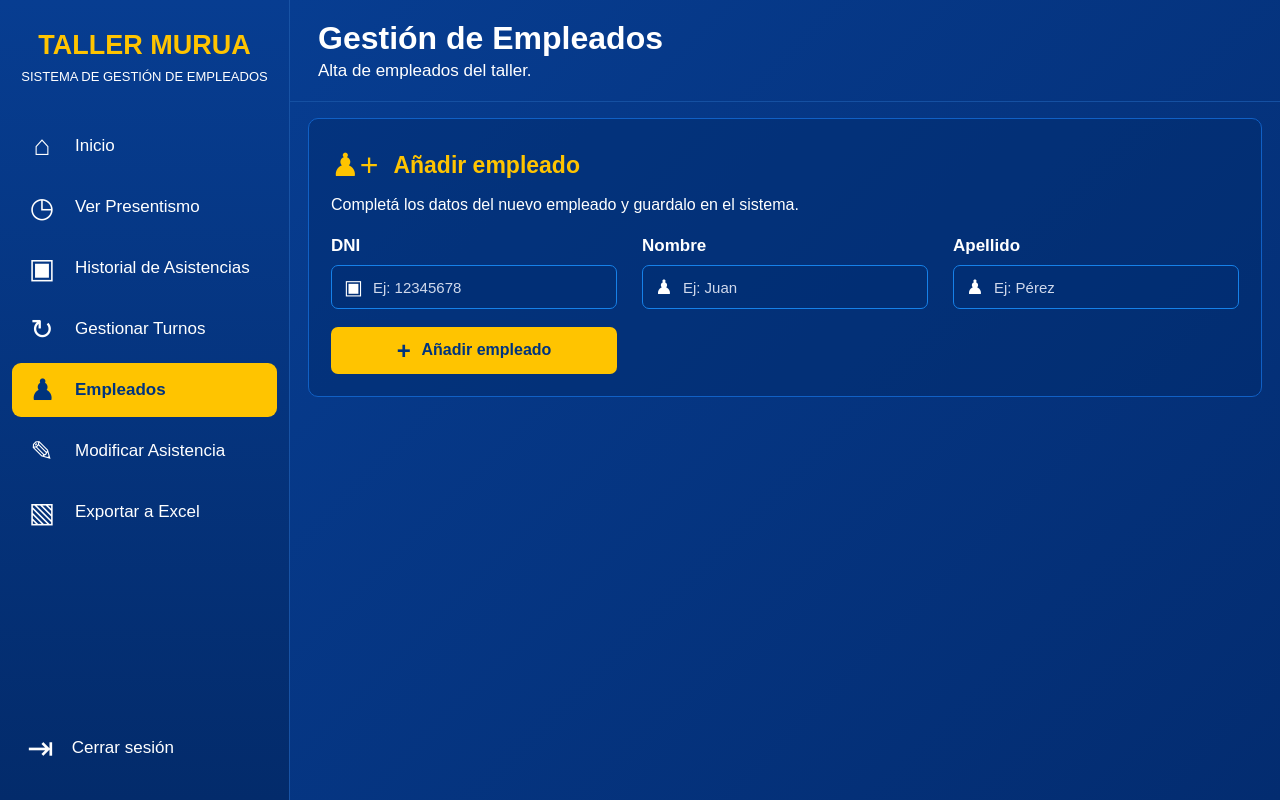
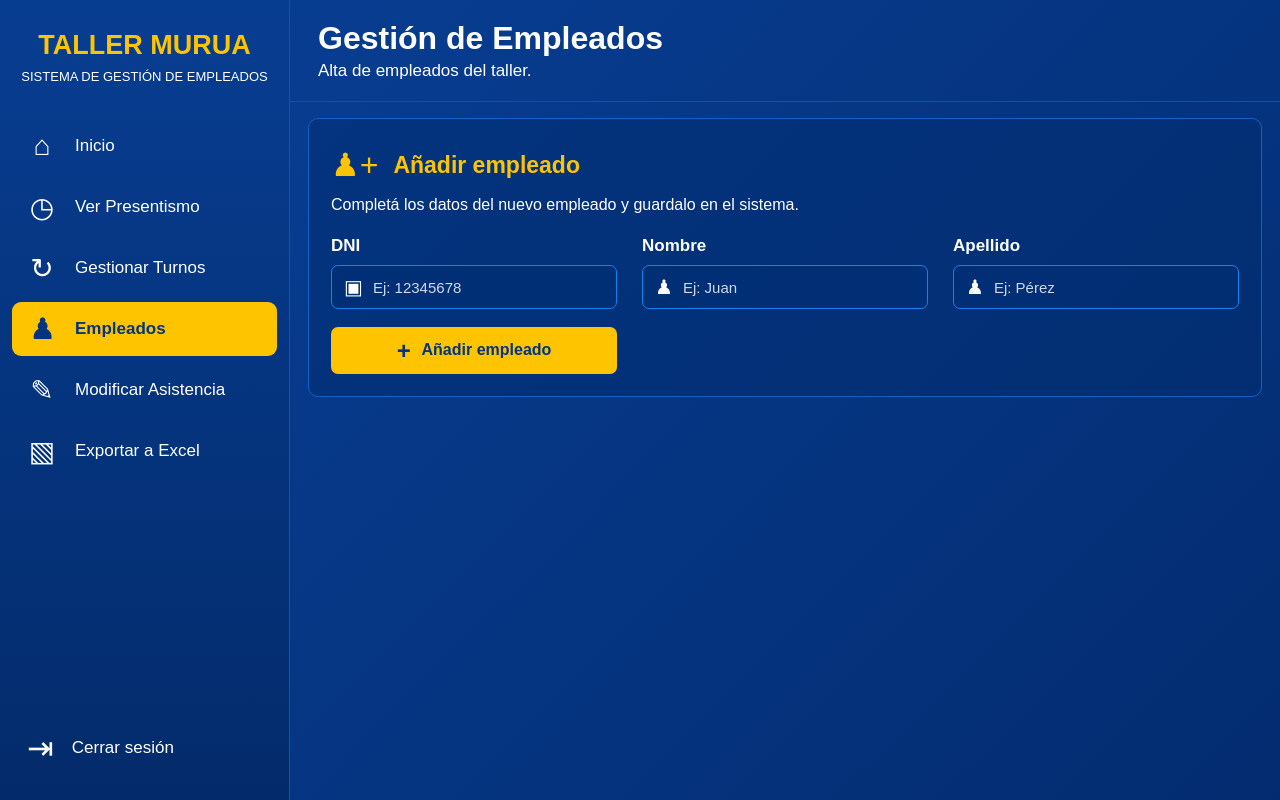
Before and after one commit to NicolasMurua21/asistenciaTallerMecanico, a Python web app: template templates/anadirempleado.html in a window 1280 px wide. Run offline with Jinja, Linux system fonts and the light colour scheme; the template is opened without the code that fills it, so the values that code supplies are empty.

Commit message:
arreglo html

```diff
--- a/templates/anadirempleado.html
+++ b/templates/anadirempleado.html
@@ -21,22 +21,17 @@
 
         <nav class="menu">
 
-            <a href="#" class="menu-item">
+            <a href="#" class="menu-item" onclick="location.href='paneladmin.html'">
                 <span>⌂</span>
                 Inicio
             </a>
 
-            <a href="#" class="menu-item">
+            <a href="#" class="menu-item" onclick="location.href='presentismo.html'">
                 <span>◷</span>
                 Ver Presentismo
             </a>
 
-            <a href="#" class="menu-item">
-                <span>▣</span>
-                Historial de Asistencias
-            </a>
-
-            <a href="#" class="menu-item">
+            <a href="#" class="menu-item" onclick="location.href='GestionDeTurnos.html'">
                 <span>↻</span>
                 Gestionar Turnos
             </a>
@@ -47,19 +42,19 @@
                 Empleados
             </a>
 
-            <a href="#" class="menu-item">
+            <a href="#" class="menu-item" onclick="location.href='modificarasistencia.html'">
                 <span>✎</span>
                 Modificar Asistencia
             </a>
 
-            <a href="#" class="menu-item">
+            <a href="#" class="menu-item" onclick="location.href='excel.html'">
                 <span>▧</span>
                 Exportar a Excel
             </a>
 
         </nav>
 
-        <button type="button" class="cerrar-sesion" onclick="location.href='PantallaUsuario.html'">
+        <button type="button" class="cerrar-sesion" onclick="location.href='index.html'">
     <span>⇥</span>
     Cerrar sesión
 </button>
```
Also changed, not shown: templates/PantallaUsuario.html (+0 -8 lines).
